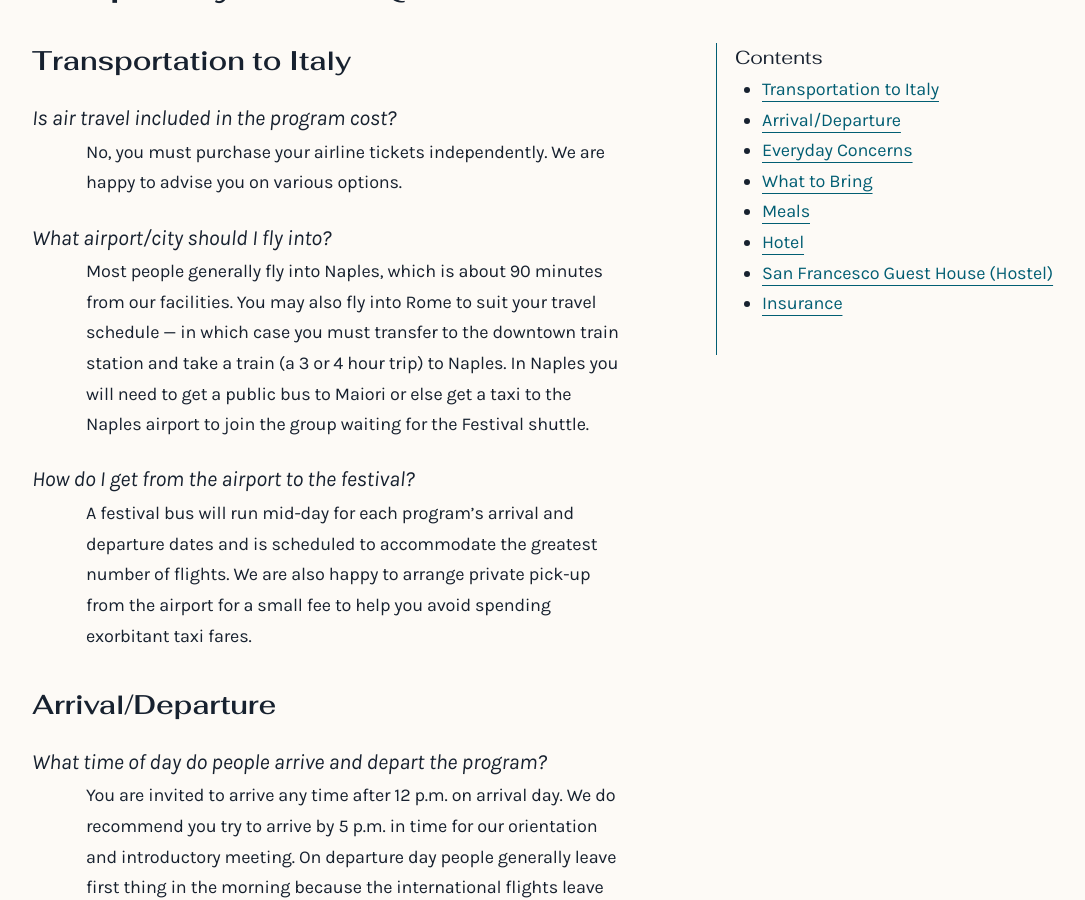
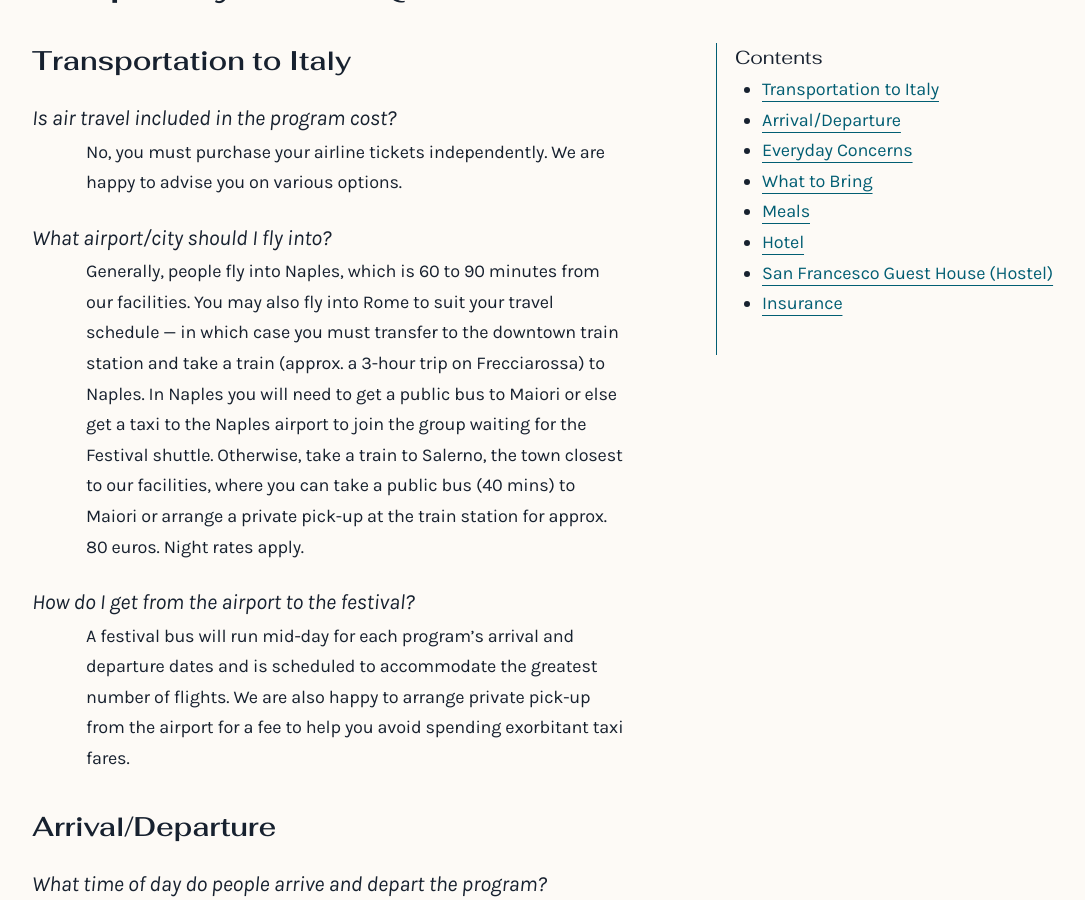
Before and after one commit to Amalfi-Festival/amalfi-festival-org, a Jekyll site: the page built from faq.md, in a window 1280 px wide and 900 px high, scrolled down 194 px. Shown: the whole window, without its empty margins (95-1180 px from the left). Built offline with Jekyll 4.4.1, drawn with Linux system fonts in a browser that asks for light colours.

Commit message:
Update faq.md
Revised text for syntax

```diff
--- a/faq.md
+++ b/faq.md
@@ -17,10 +17,10 @@ Is air travel included in the program cost?
 : No, you must purchase your airline tickets independently. We are happy to advise you on various options.
 
 What airport/city should I fly into?
-: Most people generally fly into Naples, which is about 90 minutes from our facilities. You may also fly into Rome to suit your travel schedule --- in which case you must transfer to the downtown train station and take a train (a 3 or 4 hour trip) to Naples. In Naples you will need to get a public bus to Maiori or else get a taxi to the Naples airport to join the group waiting for the Festival shuttle.
+: Generally, people fly into Naples, which is 60 to 90 minutes from our facilities. You may also fly into Rome to suit your travel schedule --- in which case you must transfer to the downtown train station and take a train (approx. a 3-hour trip on Frecciarossa) to Naples. In Naples you will need to get a public bus to Maiori or else get a taxi to the Naples airport to join the group waiting for the Festival shuttle. Otherwise, take a train to Salerno, the town closest to our facilities, where you can take a public bus (40 mins) to Maiori or arrange a private pick-up at the train station for approx. 80 euros. Night rates apply.
 
 How do I get from the airport to the festival?
-: A festival bus will run mid-day for each program's arrival and departure dates and is scheduled to accommodate the greatest number of flights. We are also happy to arrange private pick-up from the airport for a small fee to help you avoid spending exorbitant taxi fares.
+: A festival bus will run mid-day for each program's arrival and departure dates and is scheduled to accommodate the greatest number of flights. We are also happy to arrange private pick-up from the airport for a fee to help you avoid spending exorbitant taxi fares.
 
 ## Arrival/Departure
 
```
